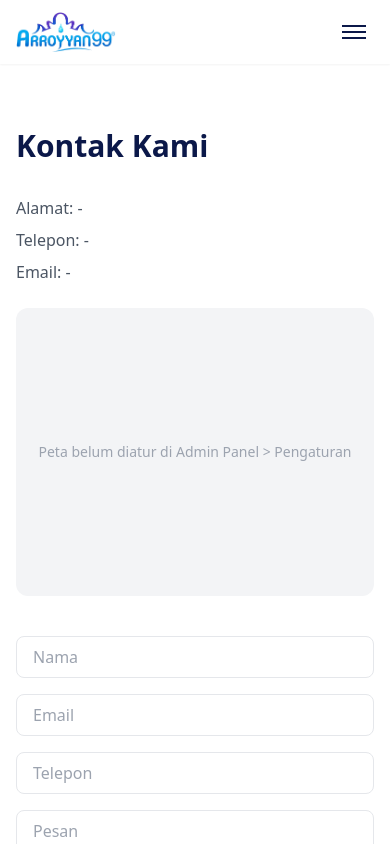
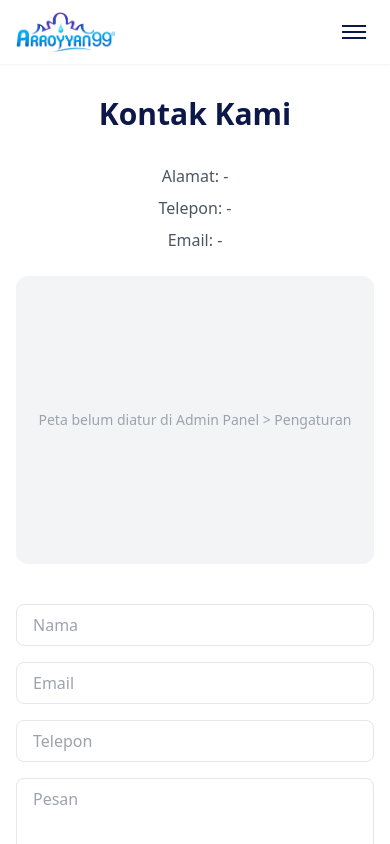
Before and after one commit to restuanggia-del/ArroyyanWebsite, a React (Vite) app in the folder ArroyyanWebsite/website/: page /kontak in a window 390 px wide. Shown: the top 844 px of the page. Built offline with nearby package versions, Linux system fonts and the light colour scheme; no server answers.

Commit message:
memperbaiki H1

```diff
--- a/ArroyyanWebsite/website/src/pages/Berita/BeritaList.jsx
+++ b/ArroyyanWebsite/website/src/pages/Berita/BeritaList.jsx
@@ -6,12 +6,16 @@ function BeritaList() {
   const [berita, setBerita] = useState([]);
 
   useEffect(() => {
-    getAllBerita().then((res) => setBerita(res.data)).catch(() => {});
+    getAllBerita()
+      .then((res) => setBerita(res.data))
+      .catch(() => {});
   }, []);
 
   return (
-    <div className="mx-auto max-w-7xl px-4 py-16">
-      <h1 className="mb-8 text-3xl font-bold text-secondary">Berita Terkini</h1>
+    <div className="mx-auto max-w-5xl px-4 py-8 text-center sm:py-16 sm:text-left">
+      <h1 className="mb-8 text-3xl font-bold text-secondary">
+        Berita Terkini
+      </h1>
       <div className="grid grid-cols-1 gap-6 sm:grid-cols-2 md:grid-cols-3">
         {berita.map((item) => (
           <Link
--- a/ArroyyanWebsite/website/src/pages/HomeServis.jsx
+++ b/ArroyyanWebsite/website/src/pages/HomeServis.jsx
@@ -25,8 +25,8 @@ function HomeServis() {
     : [];
 
   return (
-    <div className="mx-auto max-w-5xl px-4 py-16">
-      <h1 className="mb-4 text-3xl font-bold text-secondary">
+    <div className="mx-auto max-w-5xl px-4 py-8 text-center sm:py-16 sm:text-left">
+      <h1 className="mb-8 text-3xl font-bold text-secondary">
         {data.judul || "Home Servis (Distribusi)"}
       </h1>
 
--- a/ArroyyanWebsite/website/src/pages/Kontak.jsx
+++ b/ArroyyanWebsite/website/src/pages/Kontak.jsx
@@ -35,8 +35,10 @@ function Kontak() {
   };
 
   return (
-    <div className="mx-auto max-w-5xl px-4 py-16">
-      <h1 className="mb-8 text-3xl font-bold text-secondary">Kontak Kami</h1>
+    <div className="mx-auto max-w-5xl px-4 py-8 text-center sm:py-16 sm:text-left">
+      <h1 className="mb-8 text-3xl font-bold text-secondary">
+        Kontak Kami
+      </h1>
 
       <div className="grid grid-cols-1 gap-10 md:grid-cols-2">
         <div>
--- a/ArroyyanWebsite/website/src/pages/Produk/ProdukList.jsx
+++ b/ArroyyanWebsite/website/src/pages/Produk/ProdukList.jsx
@@ -27,8 +27,8 @@ function ProdukList() {
   }, [kategori]);
 
   return (
-    <div className="mx-auto max-w-7xl px-4 py-16">
-      <h1 className="mb-2 text-3xl font-bold text-secondary">
+    <div className="mx-auto max-w-5xl px-4 py-8 text-center sm:py-16 sm:text-left">
+      <h1 className="mb-8 text-3xl font-bold text-secondary">
         Produk Arroyyan
       </h1>
       <p className="mb-8 text-gray-500">
```
Also changed, not shown: ArroyyanWebsite/website/src/pages/Berita/BeritaDetail.jsx (+8 -3 lines).
